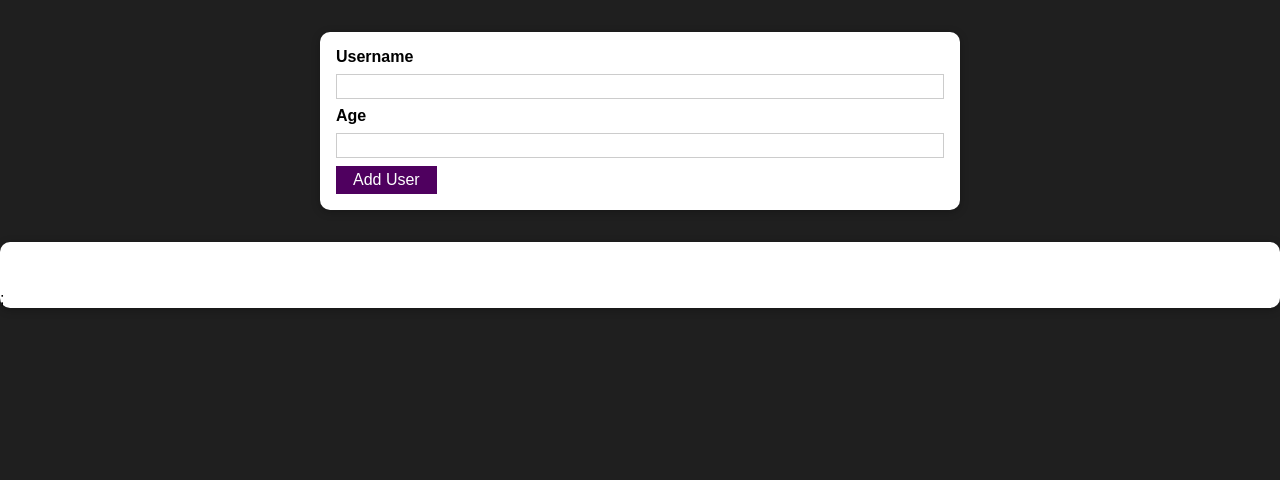
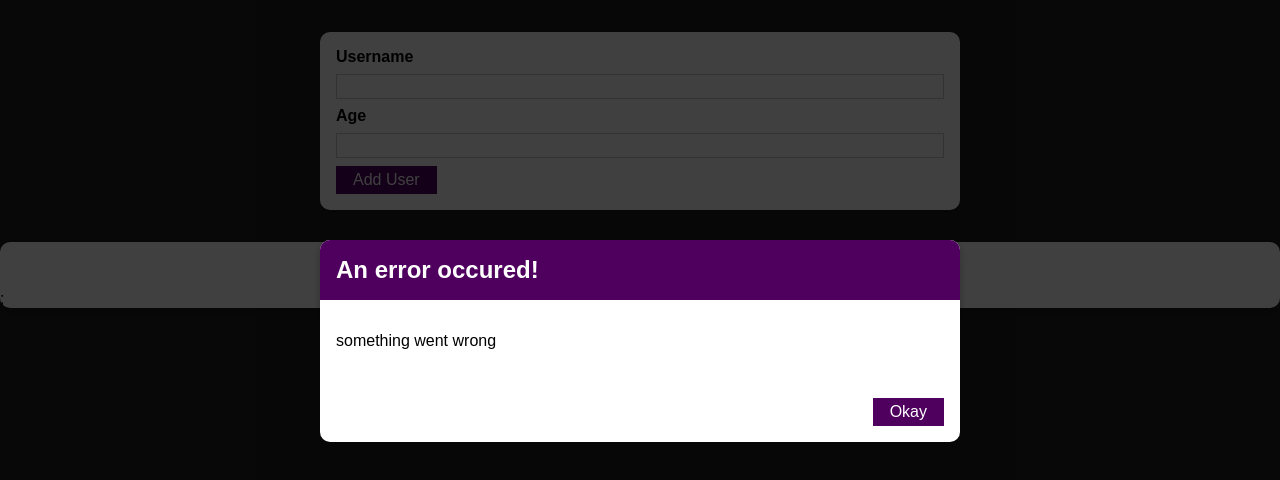
Before and after one commit to hadishnr/react-practice-project-1, a React (Create React App) app: page / in a window 1280 px wide. Shown: the top 480 px of the page. Built offline with nearby package versions, Linux system fonts and the light colour scheme.

Commit message:
add error modal and overlay

```diff
--- /dev/null
+++ b/src/components/UI/ErrorModal.js
@@ -0,0 +1,27 @@
+import React, { Fragment } from 'react';
+
+import Card from './Card';
+
+import Button from './Button';
+import classes from './ErrorModal.module.css';
+
+const ErrorModal = props => {
+  return (
+    <Fragment>
+      <div className={classes.backdrop} />
+      <Card className={classes.modal}>
+        <header className={classes.header}>
+          <h2>{props.title}</h2>
+        </header>
+        <div className={classes.content}>
+          <p>{props.message}</p>
+        </div>
+        <footer className={classes.actions}>
+          <Button>Okay</Button>
+        </footer>
+      </Card>
+    </Fragment>
+  );
+};
+
+export default ErrorModal;
--- /dev/null
+++ b/src/components/UI/ErrorModal.module.css
@@ -0,0 +1,45 @@
+.backdrop {
+  position: fixed;
+  top: 0;
+  left: 0;
+  width: 100%;
+  height: 100vh;
+  z-index: 10;
+  background: rgba(0, 0, 0, 0.75);
+}
+
+.modal {
+  position: fixed;
+  top: 30vh;
+  left: 10%;
+  width: 80%;
+  z-index: 100;
+  overflow: hidden;
+}
+
+.header {
+  background: #4f005f;
+  padding: 1rem;
+}
+
+.header h2 {
+  margin: 0;
+  color: white;
+}
+
+.content {
+  padding: 1rem;
+}
+
+.actions {
+  padding: 1rem;
+  display: flex;
+  justify-content: flex-end;
+}
+
+@media (min-width: 768px) {
+  .modal {
+    left: calc(50% - 20rem);
+    width: 40rem;
+  }
+}
--- a/src/components/Users/AddUser.js
+++ b/src/components/Users/AddUser.js
@@ -1,7 +1,7 @@
-import React, { useState } from 'react';
+import React, { useState, Fragment } from 'react';
 import Card from '../UI/Card';
 import Button from '../UI/Button';
-
+import ErrorModal from '../UI/ErrorModal';
 import classes from './AddUser.module.css';
 
 const AddUser = props => {
@@ -28,6 +28,8 @@
     setEnteredAge(event.target.value);
   };
   return (
+    <Fragment>
+      <ErrorModal title="An error occured!" message="something went wrong" />
       <Card className={classes.input}>
         <form onSubmit={addUserHandler}>
           <label htmlFor="username">Username</label>
@@ -47,6 +49,7 @@
           <Button type="submit">Add User</Button>
         </form>
       </Card>
+    </Fragment>
   );
 };
 
```
Lines whose indentation alone changed are shown as unchanged.
